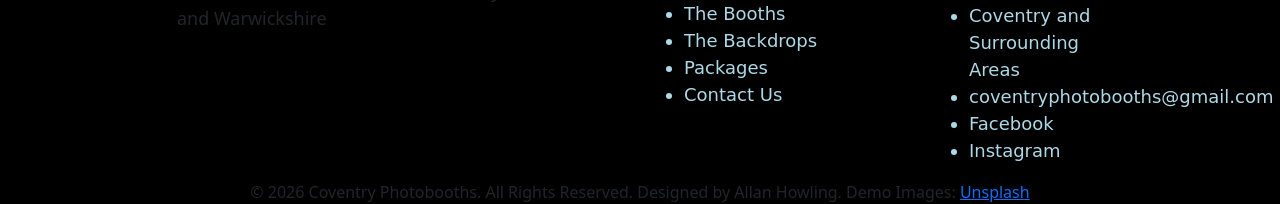
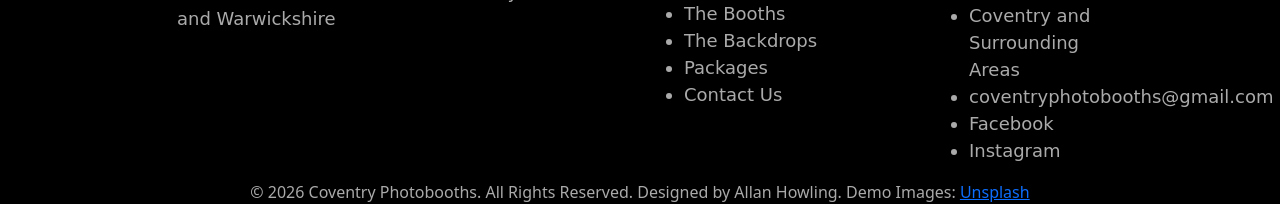
Before and after one commit to CoventryPhotobooths/Website, a plain HTML site: page index.html in a window 1280 px wide. Shown: the part 2707-2911 px from the top of the page. Drawn offline with nearby package versions, Linux system fonts and the light colour scheme.

Commit message:
Update style.css
Added additional styles for the footer

```diff
--- a/css/style.css
+++ b/css/style.css
@@ -186,17 +186,28 @@ ul.nav li a.active {
 .Footer{
 	background: black;
 	font-size: 18px;
-
+	font-family: "Satisfy", cursive;
+	color: #AAAAAA;
 }
 
 .Footer_Links > li{
 	text-decoration: none;
 	font-family: "Satisfy", cursive;
-	color: lightblue;
+	color: #AAAAAA;
 }
 
 .Footer_Links > li > a{
 	text-decoration: none;
 	font-family: "Satisfy", cursive;
-	color: lightblue;
+	color: #AAAAAA;
 }
+
+.copyright {
+	color: #AAAAAA;
+	text-decoration: none;
+}
+
+.copyright > a{
+	color: #AAAAAA;
+	text-decoration: none;
+}
```
